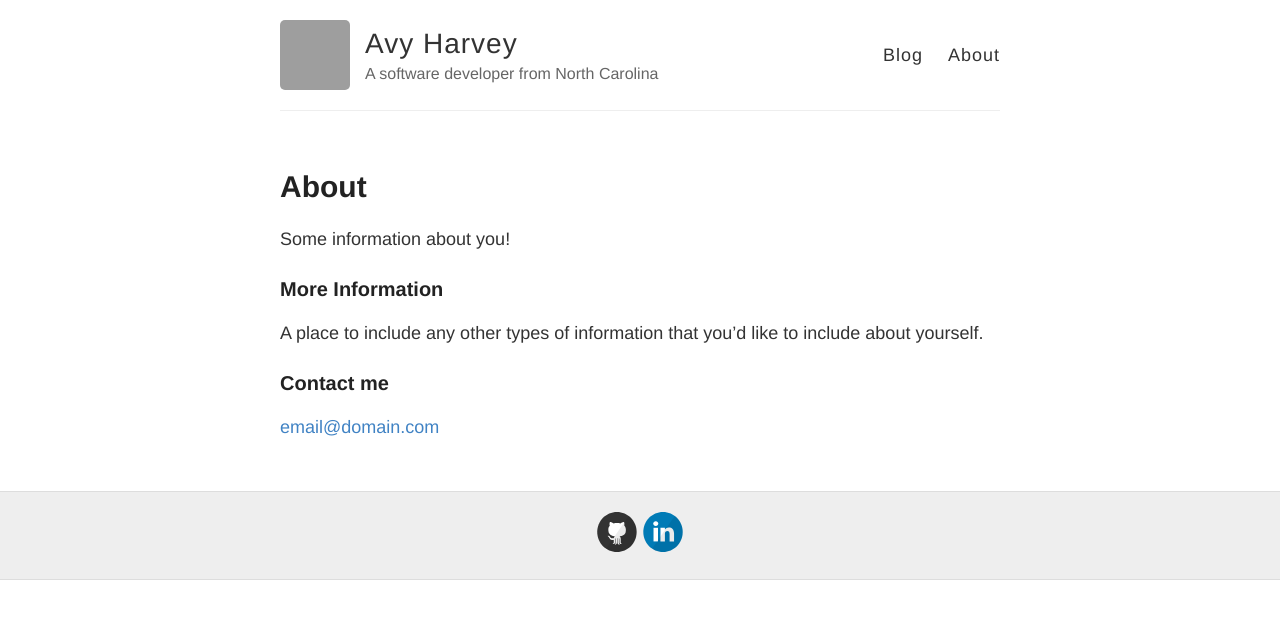
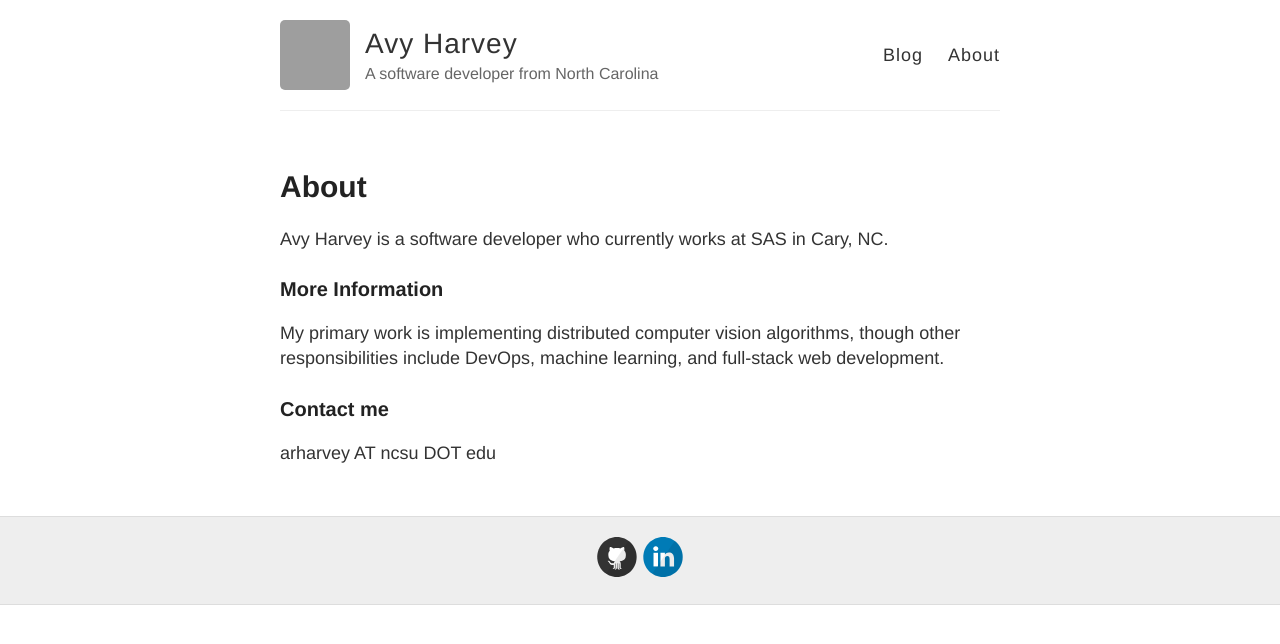
Before and after one commit to arharvey918/stat-blog, a Jekyll site: the page built from about.md, in a window 1280 px wide. Shown: the top 644 px of the page. Built offline with Jekyll 4.4.1, drawn with Linux system fonts in a browser that asks for light colours; grey boxes are pictures that could not be loaded.

Commit message:
Add first blog post and update about

```diff
--- a/about.md
+++ b/about.md
@@ -4,12 +4,12 @@ title: About
 permalink: /about/
 ---
 
-Some information about you!
+Avy Harvey is a software developer who currently works at SAS in Cary, NC.
 
 ### More Information
 
-A place to include any other types of information that you'd like to include about yourself.
+My primary work is implementing distributed computer vision algorithms, though other responsibilities include DevOps, machine learning, and full-stack web development.
 
 ### Contact me
 
-[email@domain.com](mailto:email@domain.com)
+arharvey AT ncsu DOT edu
```
Also changed, not shown: _posts/2014-3-3-Hello-World.md (deleted, +0 -10 lines), _posts/2020-05-16-Data-Sci-and-Stats.md (added, +35 -0 lines).
